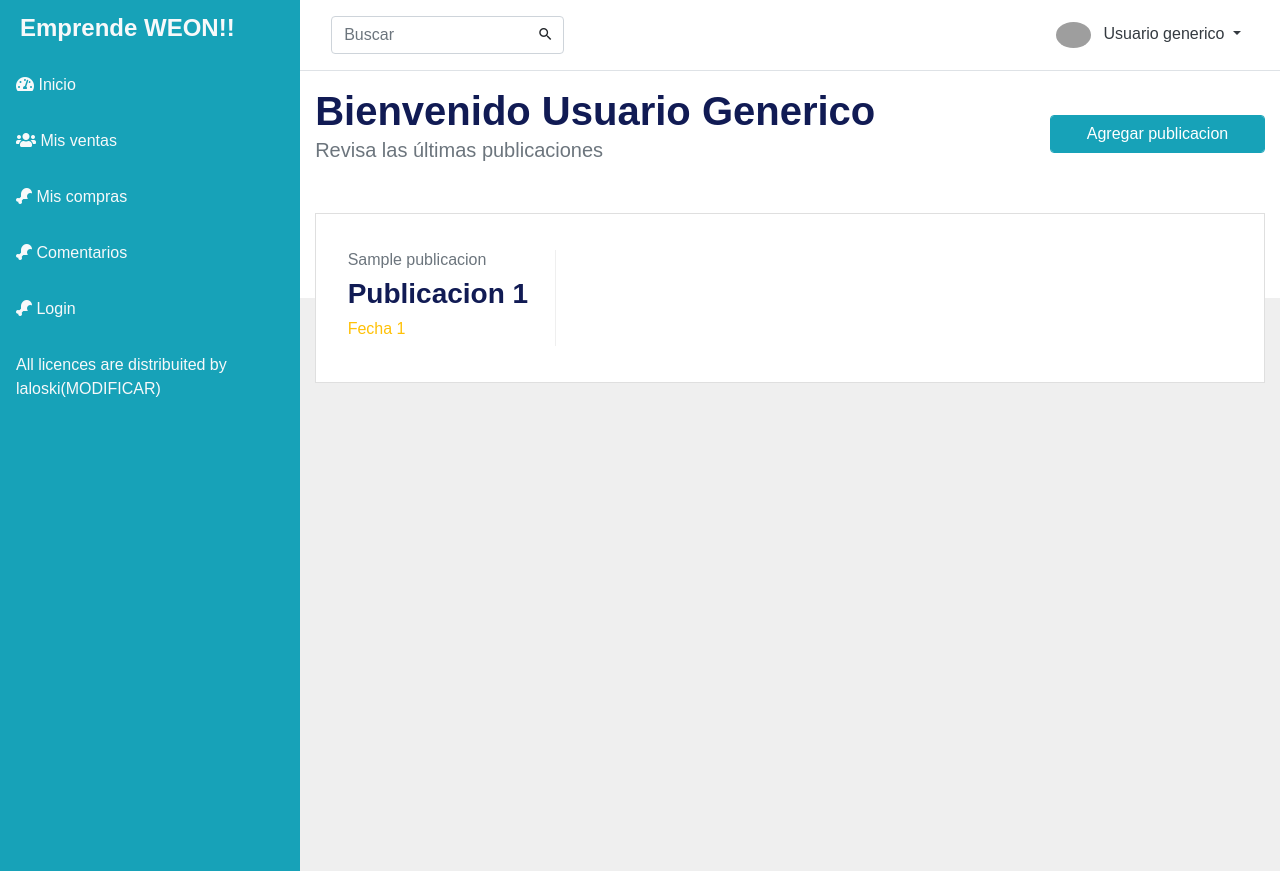
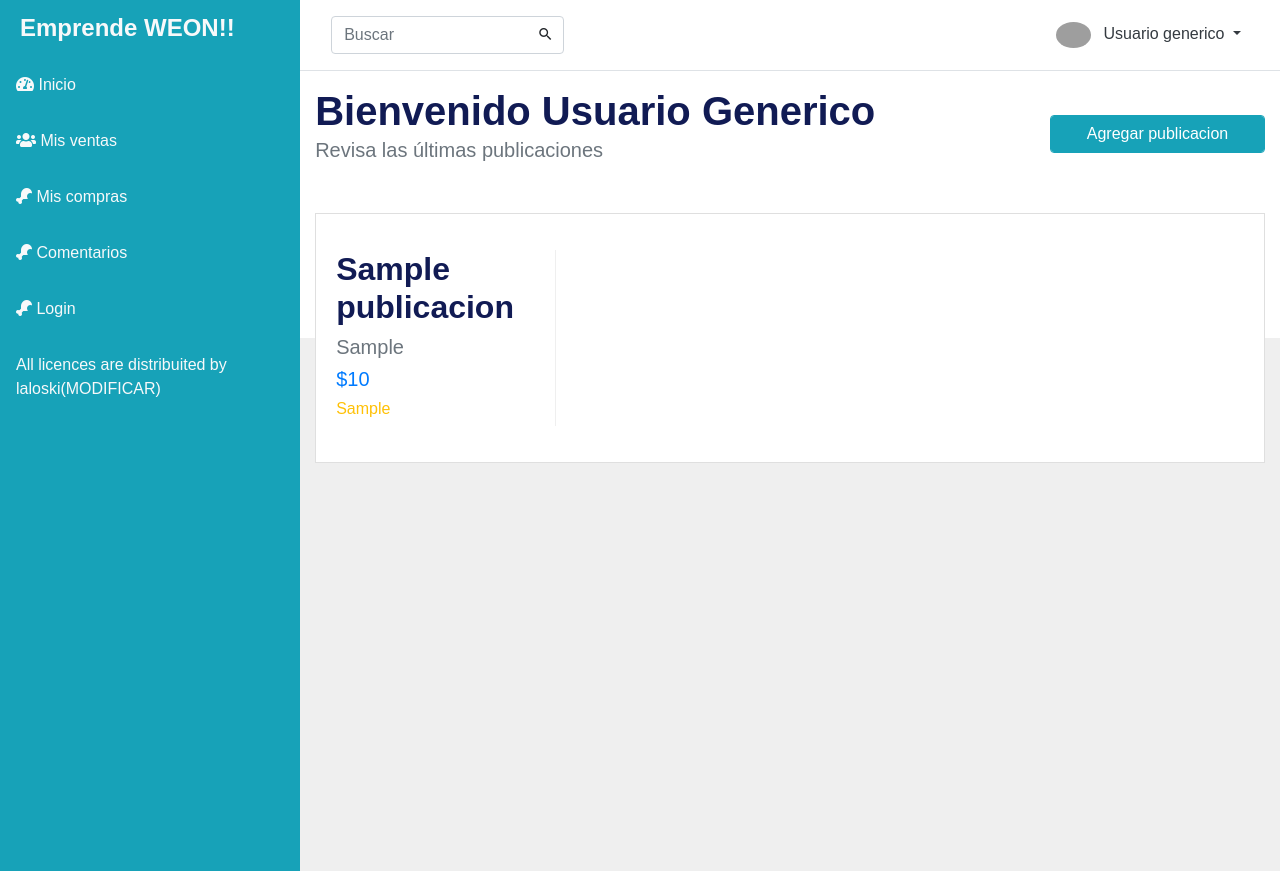
Before and after one commit to Taos98/ISW-emprendimientos, a PHP site: page /inicio/index.php in a window 1280 px wide. Run offline with PHP 8.4, Linux system fonts and the light colour scheme; tables that the repository leaves empty or names only in its code hold one stand-in row (values such as "Sample post"); some libraries are stand-ins or nearby versions; some web fonts are replaced; grey boxes are pictures that could not be loaded.

Commit message:
Mostrar publicación
Se muestra la publicación desde la base de datos

```diff
--- a/inicio/index.php
+++ b/inicio/index.php
@@ -52,10 +52,12 @@
                                     while ($mostrar=mysqli_fetch_array($resultado)) {?>
                                         <div class="col-lg-3 col-md-6 d-flex stat my-3">
                                         <div class="mx-auto">
-                                            <h6 class="text-muted"><?php echo $mostrar['titulo'] ?></h6>
+                                            <h2 class="font-weight-bold"><?php echo $mostrar['titulo'] ?></h2>
                                             <!-- foto -->
-                                            <h3 class="font-weight-bold">Publicacion 1</h3>
-                                            <h6 class="text-warning"><span class="iconify" data-icon="clarity:calendar-solid"></span> Fecha 1</h6>
+                                            <h5 class="text-muted"><?php echo $mostrar['info_post'] ?></h5>
+                                            <h5 class="text-primary"><span class="iconify" data-icon="clarity:calendar-solid"></span><?php echo"$";
+                                            echo $mostrar['precio_post'] ?></h5>
+                                            <h6 class="text-warning"><span class="iconify" data-icon="clarity:calendar-solid"></span><?php echo $mostrar['contacto'] ?></h6>
                                     </div>
                                 </div>
                                  <?php
@@ -94,12 +96,12 @@
                             <div class="for-group col-3">
                                 <label for="img">Selecciona una Imagen:</label>
                                 <input type="file" accept="image/*" onchange="loadFile(event)">
-                                <img id="output" style="width:100%; margin-top:10px;"  src=""/>
+                                <img id="id_imagen" style="width:100%; margin-top:10px;"  src=""/>
                                 <script>
                                     var loadFile = function(event) {
                                         var reader = new FileReader();
                                         reader.onload = function() {
-                                            var output = document.getElementById('output');
+                                            var output = document.getElementById('id_imagen');
                                             output.src = reader.result;
                                         };
                                         reader.readAsDataURL(event.target.files[0]);
```
